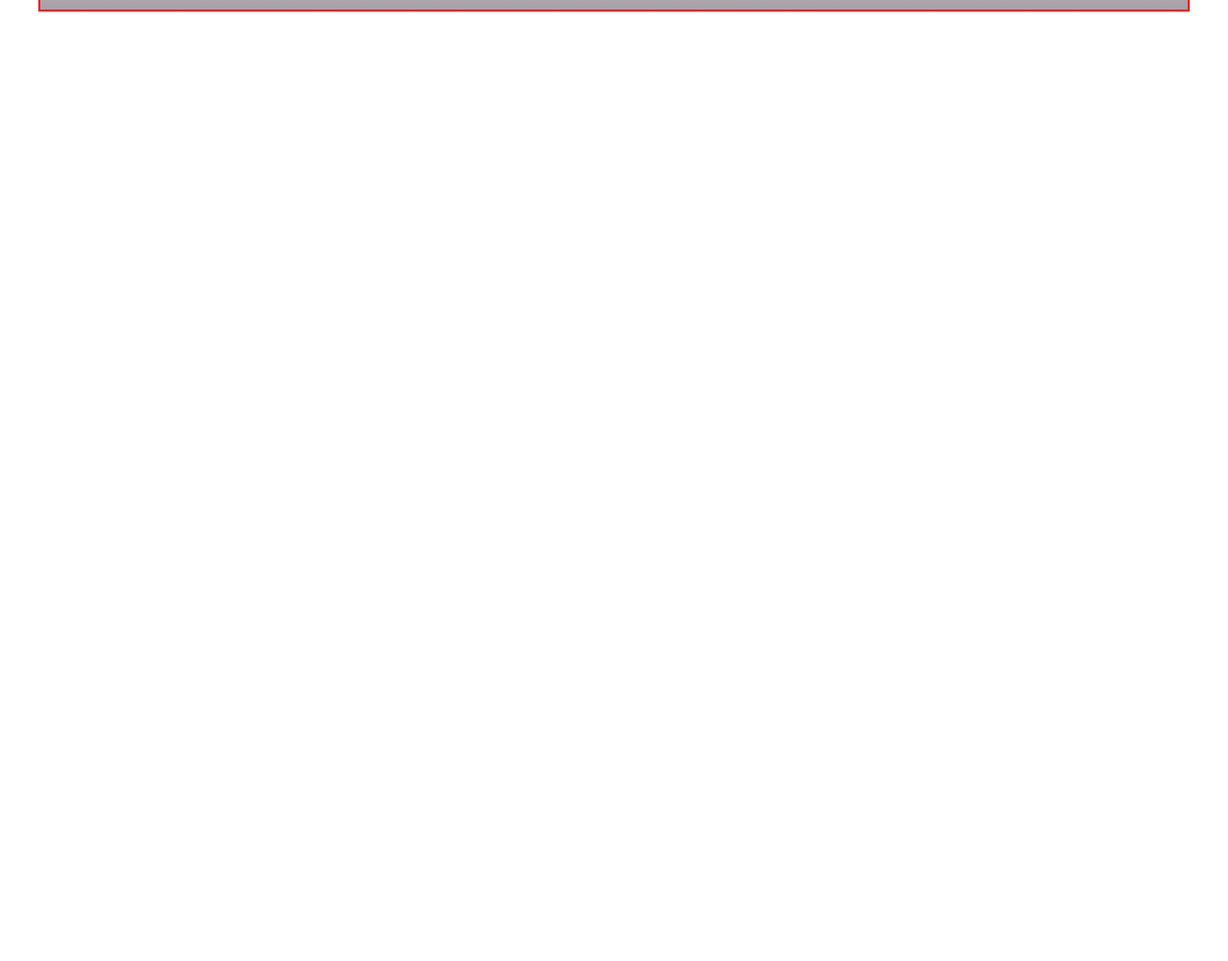
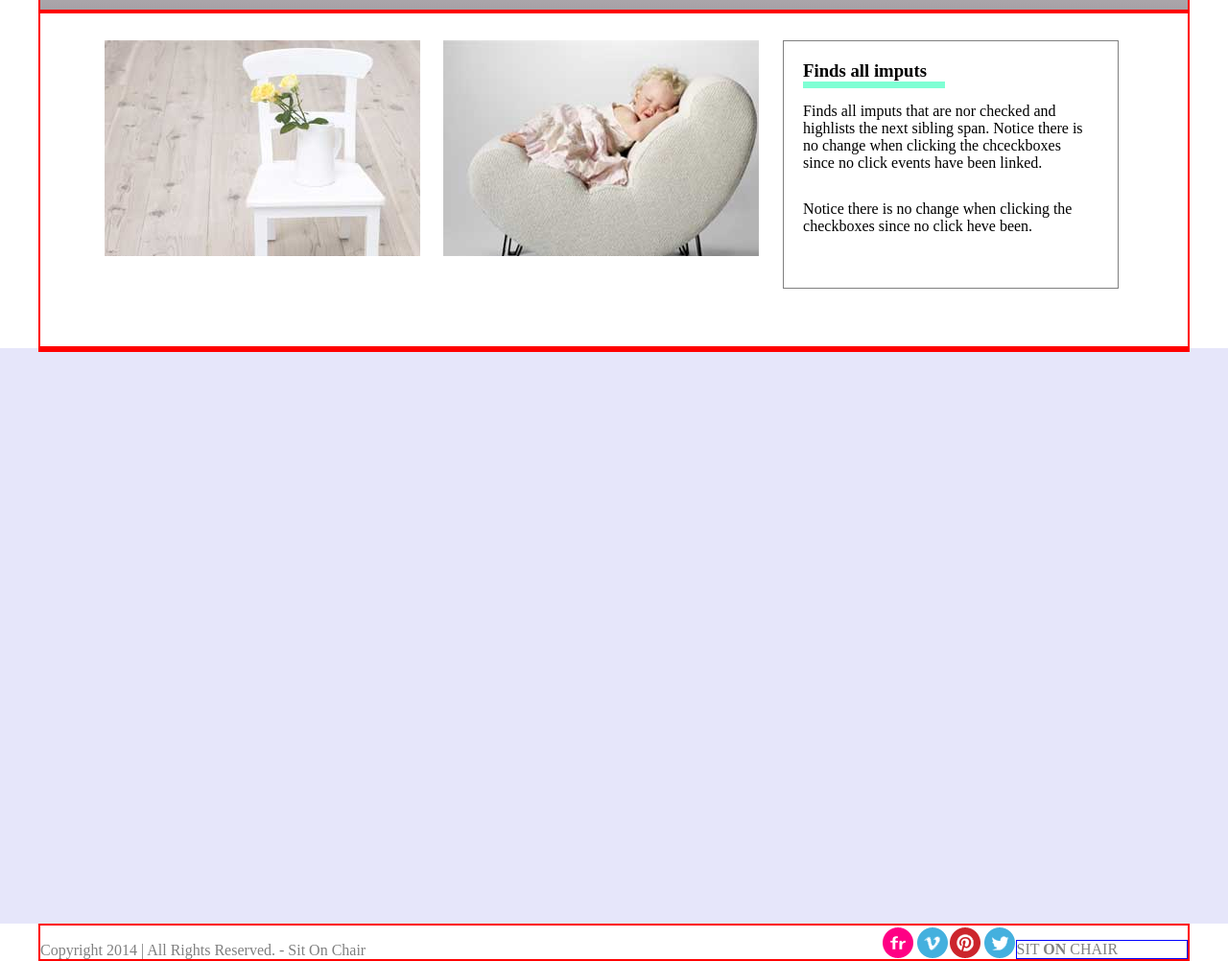
Before and after one commit to lnowak/First_page, a plain HTML site: page index.html in a window 1280 px wide. Shown: the part 534-1536 px from the top of the page at 96% size. Before the commit the page ends 800 px from the top, so only its background shows below. Drawn offline with Linux system fonts and the light colour scheme.

Commit message:
Changes_06.07.2019_2

```diff
--- a/css/style.css
+++ b/css/style.css
@@ -15,7 +15,7 @@ header {
     background-color: black;
 }
 
-span {
+.lightblue {
     color: aquamarine;
 }
 
@@ -160,3 +160,94 @@ div {
     text-transform: uppercase;
     font-size: 25px;
 }
+
+.foto {
+    display: flex;
+    justify-content: space-around;
+    padding: 28px 70px 60px 65px;
+
+}
+
+.foto_item {
+    display: inline-block;
+    width: 33%;
+    padding-bottom: 30px;
+}
+
+
+.foto_item:last-child {
+    border: 1px solid grey;
+    padding: 20px;
+}
+
+#foto_item-title {
+    font-weight: bold;
+    border-bottom: 7px solid aquamarine;
+    width: max-content;
+}
+
+.foto_item-text {
+    padding: 15px 5px 15px 0;
+}
+
+.none {
+    color: white;
+}
+
+.offers {
+    height: 600px;
+    background-color: lavender;
+}
+
+.choice_title {
+    text-transform: uppercase;
+
+}
+
+
+
+
+
+
+
+
+
+
+
+
+
+
+footer {
+    display: flex;
+    justify-content: space-between;
+    align-items: flex-end;
+    width: 100%;
+}
+
+.footer-item1 {
+    color: grey;
+    width: 30%;
+    justify-content: flex-start;
+}
+
+.footer-item2 {
+    width: 55%;
+    justify-content: flex-end;
+}
+
+.footer-item3 {
+    color: grey;
+    text-transform: uppercase;
+    justify-content: flex-end;
+    border: 1px blue solid;
+    width: 15%;
+}
+
+.bold {
+    font-weight: bold;
+}
+
+.footer-item2_class {
+    display: flex;
+    align-items: flex-end;
+}
--- a/index.html
+++ b/index.html
@@ -8,7 +8,7 @@
 <body>
     <header>
         <div class="centre">
-            <h4>Sit <span>on</span> chair</h4>
+            <h4>Sit <span class="lightblue">on</span> chair</h4>
             <nav>
                 <ul class="table">
                     <li class="menu_buttons">
@@ -40,7 +40,7 @@
             <div class="chair">
             </div>
             <div class="header">
-                <h1>Sit <span>on</span> our <span>chair</span></h1>
+                <h1>Sit <span class="lightblue">on</span> our <span>chair</span></h1>
             </div>
             <div class="text">
                 <p class="text_inside">Lorem ipsum dolor sit amet, consectetur adipisicing elit. A deleniti dignissimos fugiat ipsa magni natus necessitatibus non quasi, saepe sed veniam voluptate? Animi aut beatae corporis iusto, magnam sequi tempore!</p>
@@ -49,9 +49,34 @@
                 <button class="button_style">Zobacz więcej</button>
             </div>
         </article>
-        <artickle class="foto">
-
-        </artickle>
+        <article class="foto centre">
+            <div class="foto_item">
+                <img src="images/box1_img.jpg">
+            </div>
+            <div class="foto_item">
+                <img src="images/box2_img.jpg">
+            </div>
+            <div class="foto_item">
+                <h3 id="foto_item-title">Finds all imputs <span class="none">...</span></h3>
+                <p class="foto_item-text">Finds all imputs that are nor checked and highlists the next sibling span. Notice there is no change when clicking the chceckboxes since no click events have been linked.</p>
+                <p class="foto_item-text">Notice there is no change when clicking the checkboxes since no click heve been.</p>
+            </div>
+        </article>
+        <article class="offers">
+            <div class="choice centre">
+                <h1 class="choice_title"
+            </div>
+        </article>
     </section>
+    <footer class="centre">
+        <p class="footer-item1">Copyright 2014 | All Rights Reserved. - Sit On Chair</p>
+        <div class="footer-item2">
+            <a href="#" class="footer-item2_class"><img src="images/flickr.png" href="#"></a>
+            <a href="#" class="footer-item2_class"><img src="images/vimeo.png"></a>
+            <a href="#" class="footer-item2_class"><img src="images/pinterest.png"></a>
+            <a href="#" class="footer-item2_class"><img src="images/twitter.png"></a>
+        </div>
+        <p class="footer-item3">sit <span class="bold">on</span> chair</p>
+    </footer>
 </body>
 </html>
```
